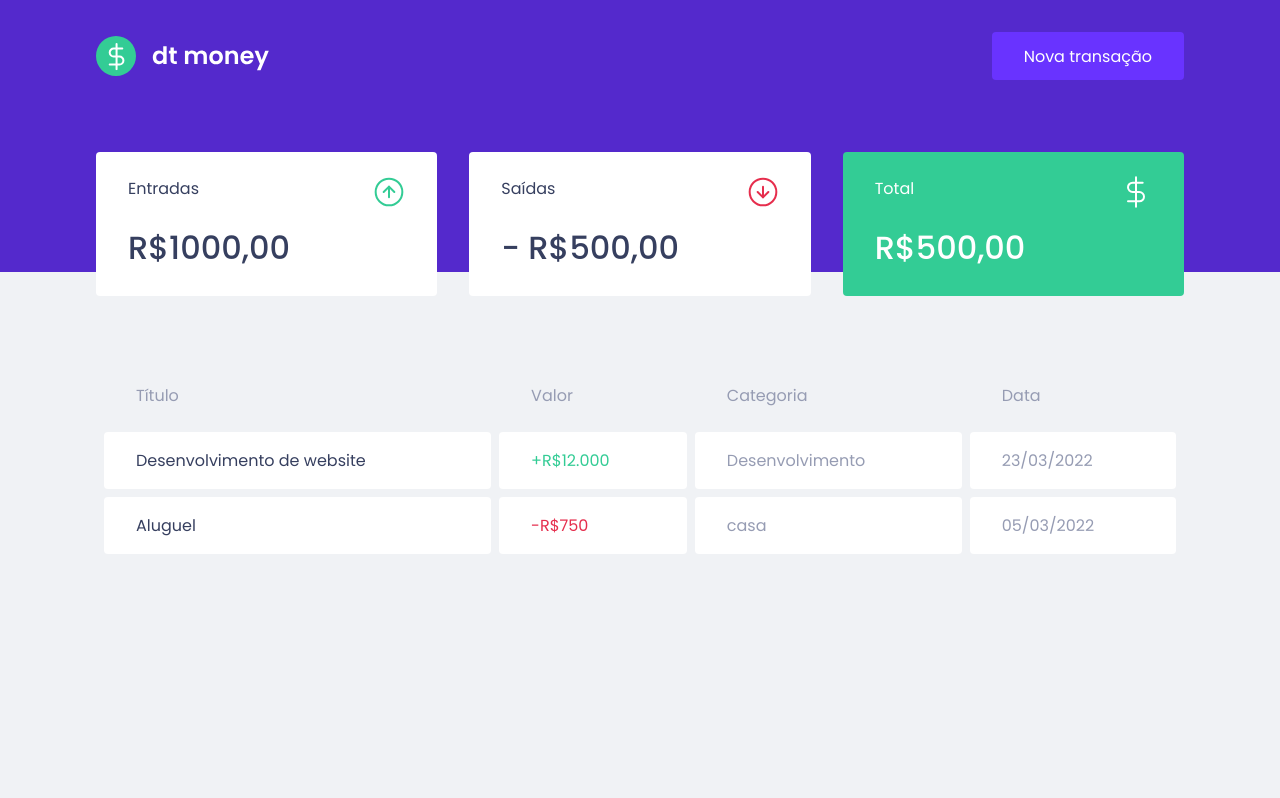
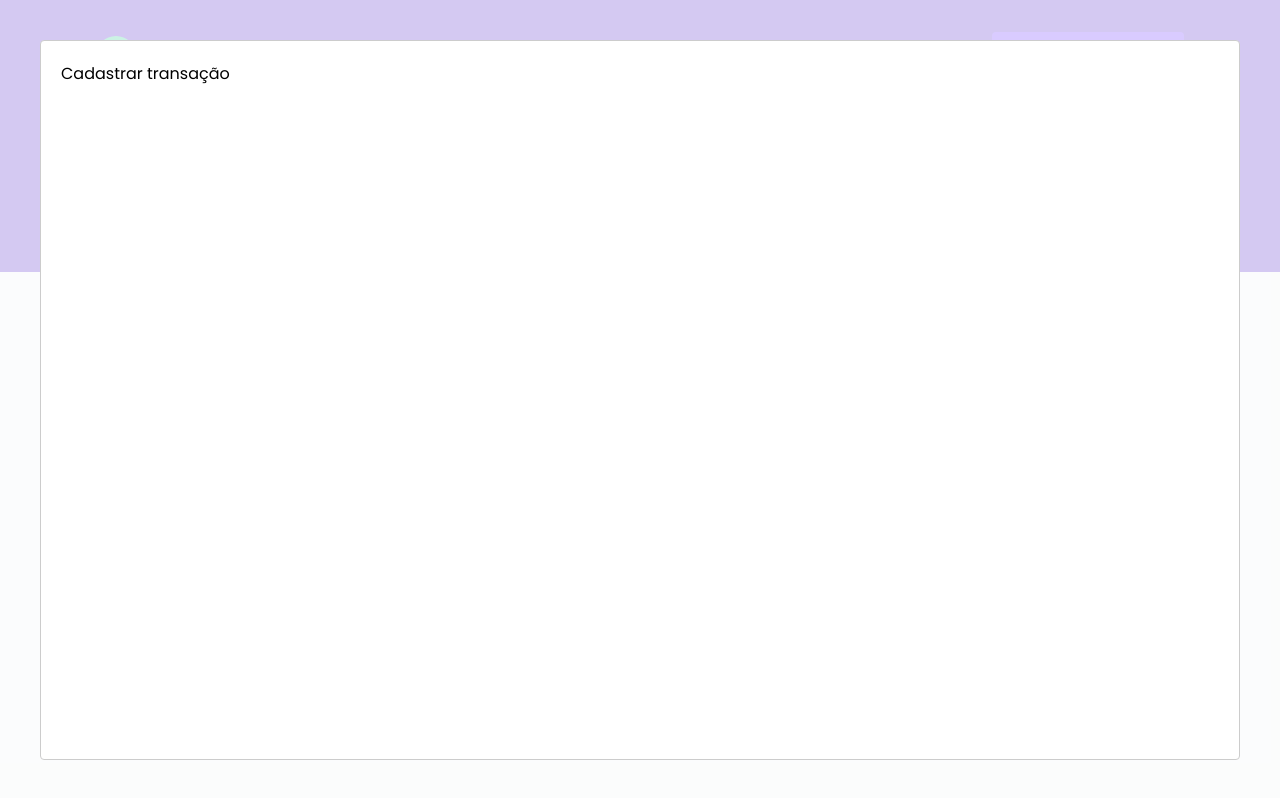
Before and after one commit to wellpinho/trilha-reactjs, a React (Create React App) app in the folder dt-money/: page / in a window 1280 px wide. Both pictures are taken after a click on the button "Nova transação". Built offline with nearby package versions, Linux system fonts and the light colour scheme; no server answers; what miragejs would draw is missing.

Commit message:
✨ NEW FEATURE: react modal, states and props

```diff
--- a/dt-money/package.json
+++ b/dt-money/package.json
@@ -6,6 +6,7 @@
     "axios": "^0.26.1",
     "react": "^17.0.2",
     "react-dom": "^17.0.2",
+    "react-modal": "^3.14.4",
     "react-scripts": "5.0.0",
     "styled-component": "^2.8.0",
     "styled-components": "^5.3.3",
@@ -20,6 +21,7 @@
     "@types/node": "^16.11.26",
     "@types/react": "^17.0.41",
     "@types/react-dom": "^17.0.14",
+    "@types/react-modal": "^3.13.1",
     "@types/styled-components": "^5.1.24",
     "miragejs": "^0.1.43"
   },
--- a/dt-money/src/App.tsx
+++ b/dt-money/src/App.tsx
@@ -1,12 +1,36 @@
+import { useState } from 'react';
+import Modal from 'react-modal'
+
 import { Dashboard } from "./components/Dashboard";
 import { Header } from "./components/Header";
 import { GlobalStyle } from "./styles/Global";
 
 export function App() {
+  const [isNewTransactionModalOpen, setIsNewTransactionModalOpen] = useState(false)
+
+  // quando for um evento click ou ação do user
+  // começar nome da função com handle...
+  function handleOpenNewTransactionModal() {
+    setIsNewTransactionModalOpen(true)
+  }
+
+  function handleCloseNewTransactionModal() {
+    setIsNewTransactionModalOpen(false)
+  }
+
   return (
     <>
-      <Header />
+      {/* passando a função via props para o filho no caso index do component header */}
+      <Header onOpenNewTranslationModal={handleOpenNewTransactionModal} />
       <Dashboard />
+
+      <Modal
+        isOpen={isNewTransactionModalOpen}
+        onRequestClose={handleCloseNewTransactionModal}
+      >
+          Cadastrar transação
+      </Modal>
+
       <GlobalStyle />
     </>
   );
--- a/dt-money/src/components/Header/index.tsx
+++ b/dt-money/src/components/Header/index.tsx
@@ -1,13 +1,18 @@
 import Logo from '../../assets/logo.svg'
-
 import { Container, Content } from './styles'
 
-export function Header() {
+interface IHeaderProps {
+  onOpenNewTranslationModal: () => void;
+}
+
+export function Header({ onOpenNewTranslationModal }: IHeaderProps) {
   return (
     <Container>
       <Content>
         <img src={Logo} alt="dtmoney" />
-        <button type="button">
+
+        {/* props vinda do component App -> Header */}
+        <button onClick={onOpenNewTranslationModal} type="button">
           Nova transação
         </button>
       </Content>
```
Also changed, not shown: 1 other file (tests, documents, lock files or other folders).
